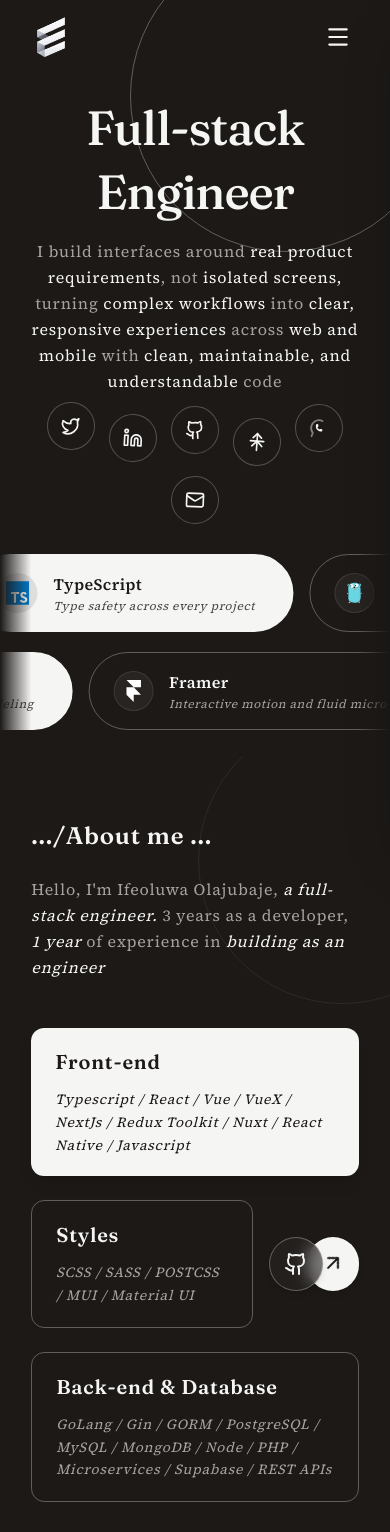
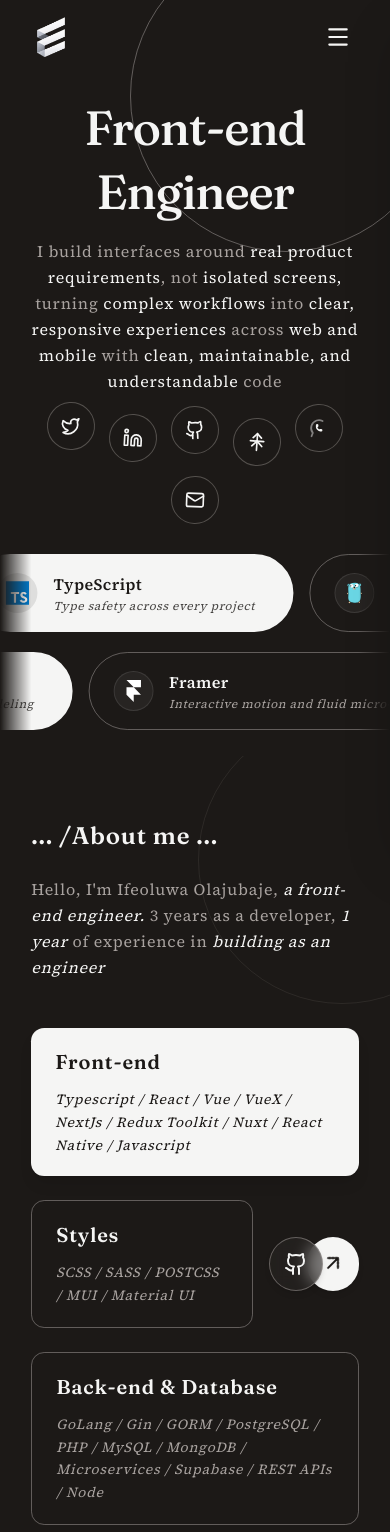
Before and after one commit to emanncode/emanncode-portfolio, a Next.js app: page / in a window 390 px wide. Shown: the top 1532 px of the page. Built offline with nearby package versions, Linux system fonts and the light colour scheme; grey boxes are pictures that could not be loaded.

Commit message:
fix(about, hero): update title and role to reflect front-end focus; adjust layout and content for clarity

```diff
--- a/app/layout.tsx
+++ b/app/layout.tsx
@@ -17,7 +17,7 @@ const sourceSerif = Source_Serif_4({
 })
 
 export const metadata: Metadata = {
-  title: "Ifeoluwa Olajubaje | EmannCode Full Stack Engineer",
+  title: "Ifeoluwa Olajubaje | Front-end Engineer",
   description: "EmannCode Portfolio.",
 }
 
--- a/components/sections/about.tsx
+++ b/components/sections/about.tsx
@@ -12,7 +12,7 @@ export default function About() {
   const backendSkill = skillsData.find((s) => s.id === "backend")
 
   return (
-    <section id="about" className="relative min-h-screen pt-16 sm:pt-20 ga-6 lg:pt-28 overflow-hidden">
+    <section id="about" className="relative min-h-screen pt-16 sm:pt-20 gap-6 lg:pt-28 overflow-hidden">
       {/* Decorative background circle */}
       <span className="pointer-events-none absolute -right-24 sm:-right-36 lg:-right-40 -top-10 w-72 sm:w-96 lg:w-170 aspect-square rounded-full border border-muted-foreground/30 opacity-40 z-0" />
 
@@ -20,11 +20,11 @@ export default function About() {
         {/* Section Header */}
         <div className="relative z-10 flex flex-col md:gap-18 lg:flex-row lg:items-start lg:justify-between gap-6">
           <h2 className="font-semibold text-2xl sm:text-3xl text-foreground shrink-0">
-            .../About me ...
+            ... /About me ...
           </h2>
           <p className="text-muted-foreground max-w-150 text-base sm:text-lg lg:text-[18px] leading-relaxed sm:leading-10 font-sans">
             Hello, I&apos;m Ifeoluwa Olajubaje,{" "}
-            <span className="text-foreground italic font-medium">a full-stack engineer.</span>{" "}
+            <span className="text-foreground italic font-medium">a front-end engineer.</span>{" "}
             3 years as a developer,{" "}
             <span className="text-foreground italic font-medium">1 year</span> of experience in{" "}
             <span className="text-foreground italic font-medium">building as an engineer</span>
--- a/components/sections/hero.tsx
+++ b/components/sections/hero.tsx
@@ -52,7 +52,7 @@ export default function Hero() {
       {/* Mobile & Tablet (< lg): Title, Tablet Projects button, and Paragraph centered */}
       <div className="flex flex-col items-center text-center lg:hidden">
         <h1 className="text-5xl font-normal tracking-tight sm:tracking-wider sm:text-6xl md:text-7xl font-heading leading-tight">
-          Full-stack
+          Front-end
         </h1>
         <h1 className="text-5xl font-normal tracking-tight sm:tracking-wider sm:text-6xl md:text-7xl font-heading mt-1 sm:mt-2 leading-tight">
           Engineer
@@ -73,7 +73,7 @@ export default function Hero() {
       <div className="hidden lg:flex flex-col gap-4 xl:gap-2">
         <div className="flex items-center justify-between">
           <h1 className="text-7xl xl:text-[100px] 2xl:text-[140px] tracking-widest leading-none font-heading">
-            Full-stack
+            Front-end
           </h1>
           <ProjectsButton variant="desktop" />
         </div>
--- a/components/ui/projects-button.tsx
+++ b/components/ui/projects-button.tsx
@@ -25,7 +25,7 @@ export function ProjectsButton({
       onMouseEnter={() => arrowRef.current?.startAnimation()}
       onMouseLeave={() => arrowRef.current?.stopAnimation()}
       className={cn(
-        "inline-flex items-center group transition-transform duration-300 hover:scale-105 active:scale-95",
+        "inline-flex items-center group transition-transform duration-300",
         className
       )}
     >
--- a/components/ui/skill-card.tsx
+++ b/components/ui/skill-card.tsx
@@ -20,12 +20,12 @@ export function SkillCard({
         className
       )}
     >
-      <h3 className="text-xl sm:text-[22px] font-bold font-heading">{title}</h3>
+      <h3 className="text-xl sm:text-[22px] font-bold">{title}</h3>
       <p
         className={cn(
           "font-medium italic text-sm sm:text-base leading-relaxed font-sans",
           isSolid ? "text-background" : "text-muted-foreground",
-          textClassName || "max-w-xl"
+          textClassName || "max-w-145"
         )}
       >
         {technologies}
--- a/components/ui/work-row.tsx
+++ b/components/ui/work-row.tsx
@@ -13,24 +13,24 @@ export function WorkRow({ work }: WorkRowProps) {
           <p className="text-base sm:text-lg lg:text-xl font-medium tracking-normal text-foreground group-hover:text-background transition-colors duration-300">
             {work.date}
           </p>
-          <p className="font-sans italic text-xs sm:text-sm text-muted-foreground group-hover:text-background/70 transition-colors duration-300">
+          <p className="italic text-xs sm:text-sm text-muted-foreground group-hover:text-background/70 transition-colors duration-300">
             {work.time}
           </p>
         </div>
 
         {/* Column 2: Company */}
         <div className="md:col-span-4 lg:col-span-4">
-          <p className="text-2xl sm:text-3xl lg:text-4xl font-heading font-bold tracking-tight text-foreground group-hover:text-background transition-colors duration-300">
+          <h3 className="text-2xl sm:text-3xl lg:text-4xl font-bold tracking-tight text-foreground group-hover:text-background transition-colors duration-300">
             {work.company}
-          </p>
+          </h3>
         </div>
 
         {/* Column 3: Role & Tech Stack */}
         <div className="flex flex-col md:items-end md:text-right gap-1 md:col-span-5 lg:col-span-5">
-          <p className="text-lg sm:text-xl lg:text-2xl font-semibold text-foreground group-hover:text-background transition-colors duration-300">
+          <h3 className="text-lg sm:text-xl lg:text-2xl font-semibold text-foreground group-hover:text-background transition-colors duration-300">
             {work.position}
-          </p>
-          <p className="font-sans italic text-xs sm:text-sm lg:text-base text-muted-foreground group-hover:text-background/70 transition-colors duration-300">
+          </h3>
+          <p className="italic text-xs sm:text-sm lg:text-base text-muted-foreground group-hover:text-background/70 transition-colors duration-300">
             {work.lang}
           </p>
         </div>
--- a/constants/nav-links.ts
+++ b/constants/nav-links.ts
@@ -3,7 +3,6 @@ import type { NavLinkItem } from "@/types/nav"
 export const navLinks: NavLinkItem[] = [
   { num: "01", href: "#about", label: "About" },
   { num: "02", href: "#projects", label: "Projects" },
-  { num: "03", href: "#skills", label: "Skills" },
-  { num: "04", href: "#experience", label: "Experience" },
+  { num: "02", href: "#articles", label: "Articles" },
   { num: "05", href: "#contact", label: "Contact" },
 ]
--- a/constants/skills.ts
+++ b/constants/skills.ts
@@ -19,7 +19,7 @@ export const skillsData: SkillCardItem[] = [
     id: "backend",
     title: "Back-end & Database",
     technologies:
-      "GoLang / Gin / GORM / PostgreSQL / MySQL / MongoDB / Node / PHP / Microservices / Supabase / REST APIs",
+      "GoLang / Gin / GORM / PostgreSQL / PHP / MySQL / MongoDB / Microservices / Supabase / REST APIs / Node",
     variant: "outline",
     textClassName: "max-w-xl",
   },
--- a/constants/work.ts
+++ b/constants/work.ts
@@ -10,10 +10,10 @@ export const Works: WorkItem[] = [
   },
   {
     date: "11/2025 — Present",
-    time: "8months",
+    time: "10months",
     company: "Rouvoo",
     position: "Fullstack Engineer",
-    lang: "React / PHP / MySQL",
+    lang: "React / Typescript / PHP / MySQL",
   },
   {
     date: "04/2025 — 12/2025",
```
